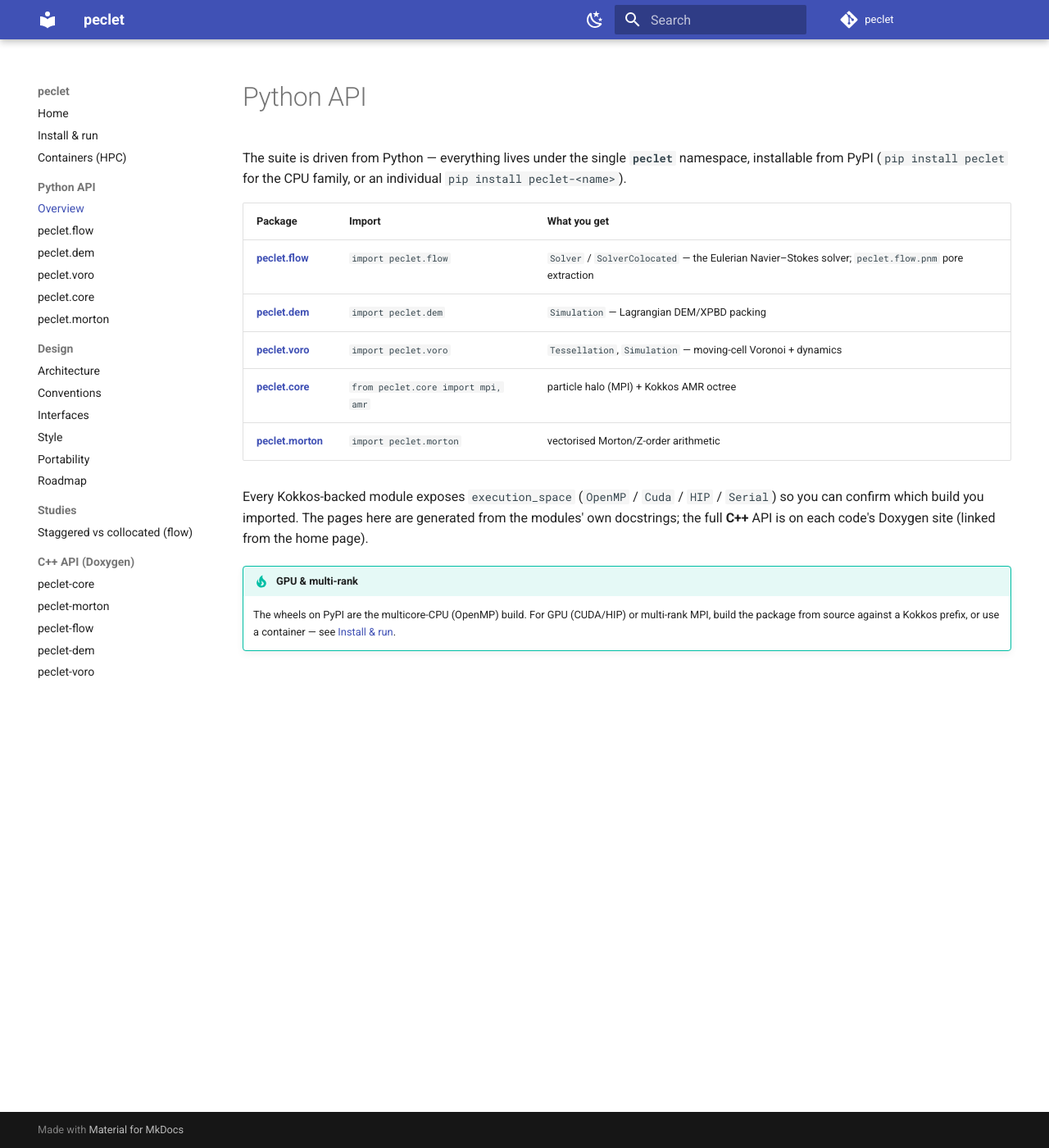
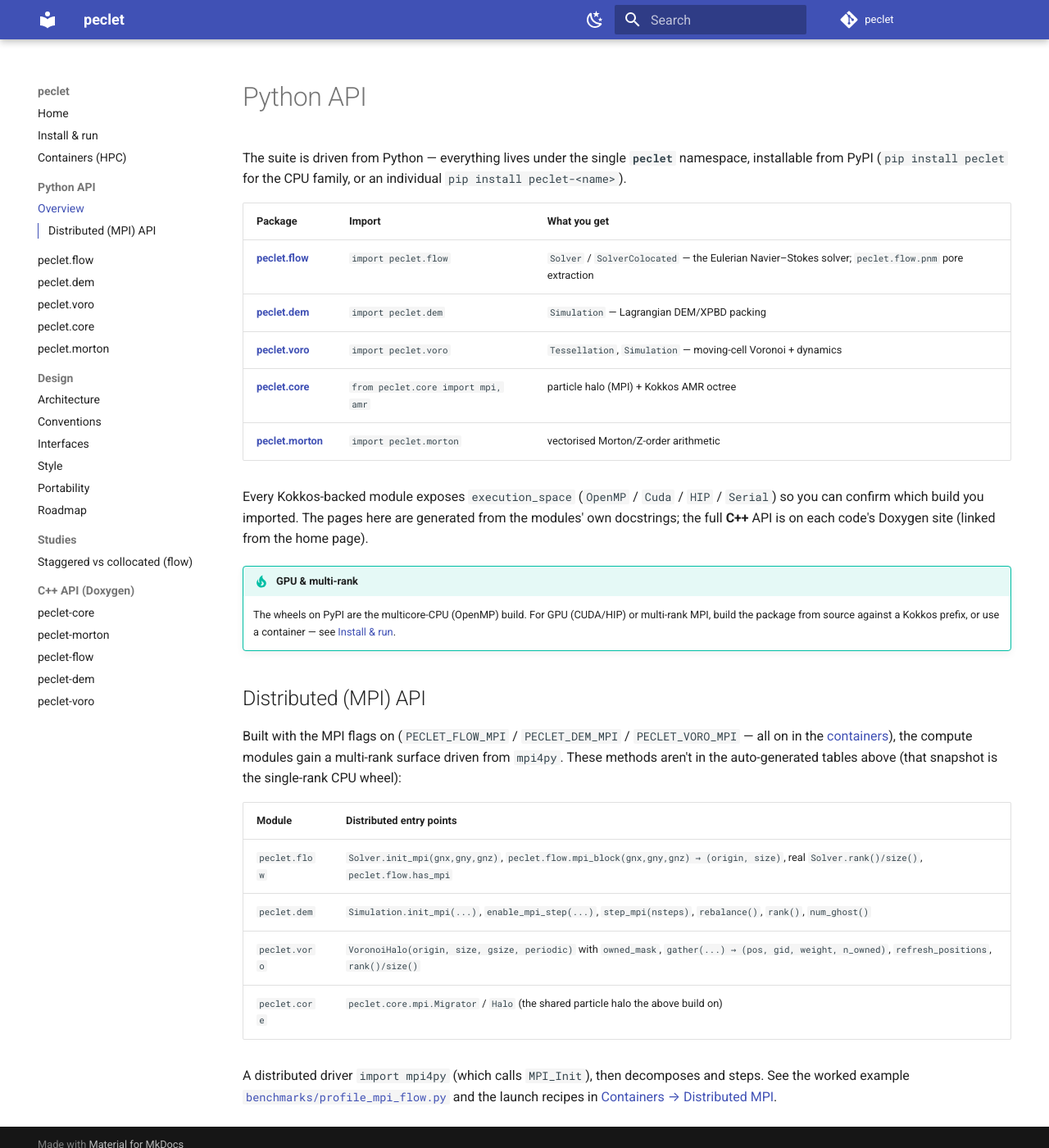
Before and after one commit to computational-chemical-engineering/peclet, an MkDocs documentation site: the page built from docs/python/index.md, in a window 1280 px wide and 1400 px high. Shown: the whole window at 82% size. Built offline with MkDocs 1.6.1 and Material for MkDocs 9.7.7, drawn with Linux system fonts in a browser that asks for light colours; comment, search, counter and statistics services are not loaded.

Commit message:
docs(python): document the distributed (MPI) API surface + link the benchmark/containers
Co-Authored-By: Claude Opus 4.8 <noreply@anthropic.com>

```diff
--- a/docs/python/index.md
+++ b/docs/python/index.md
@@ -18,3 +18,20 @@ confirm which build you imported. The pages here are generated from the modules'
 !!! tip "GPU & multi-rank"
     The wheels on PyPI are the multicore-CPU (OpenMP) build. For GPU (CUDA/HIP) or multi-rank MPI, build
     the package from source against a Kokkos prefix, or use a container — see [Install & run](../DEPLOYMENT.md).
+
+## Distributed (MPI) API
+
+Built with the MPI flags on (`PECLET_FLOW_MPI` / `PECLET_DEM_MPI` / `PECLET_VORO_MPI` — all on in the
+[containers](../containers.md)), the compute modules gain a multi-rank surface driven from `mpi4py`.
+These methods aren't in the auto-generated tables above (that snapshot is the single-rank CPU wheel):
+
+| Module | Distributed entry points |
+|---|---|
+| `peclet.flow` | `Solver.init_mpi(gnx,gny,gnz)`, `peclet.flow.mpi_block(gnx,gny,gnz) → (origin, size)`, real `Solver.rank()/size()`, `peclet.flow.has_mpi` |
+| `peclet.dem` | `Simulation.init_mpi(...)`, `enable_mpi_step(...)`, `step_mpi(nsteps)`, `rebalance()`, `rank()`, `num_ghost()` |
+| `peclet.voro` | `VoronoiHalo(origin, size, gsize, periodic)` with `owned_mask`, `gather(...) → (pos, gid, weight, n_owned)`, `refresh_positions`, `rank()/size()` |
+| `peclet.core` | `peclet.core.mpi.Migrator` / `Halo` (the shared particle halo the above build on) |
+
+A distributed driver `import mpi4py` (which calls `MPI_Init`), then decomposes and steps. See the
+worked example [`benchmarks/profile_mpi_flow.py`](https://github.com/computational-chemical-engineering/peclet/tree/main/benchmarks)
+and the launch recipes in [Containers → Distributed MPI](../containers.md).
```
